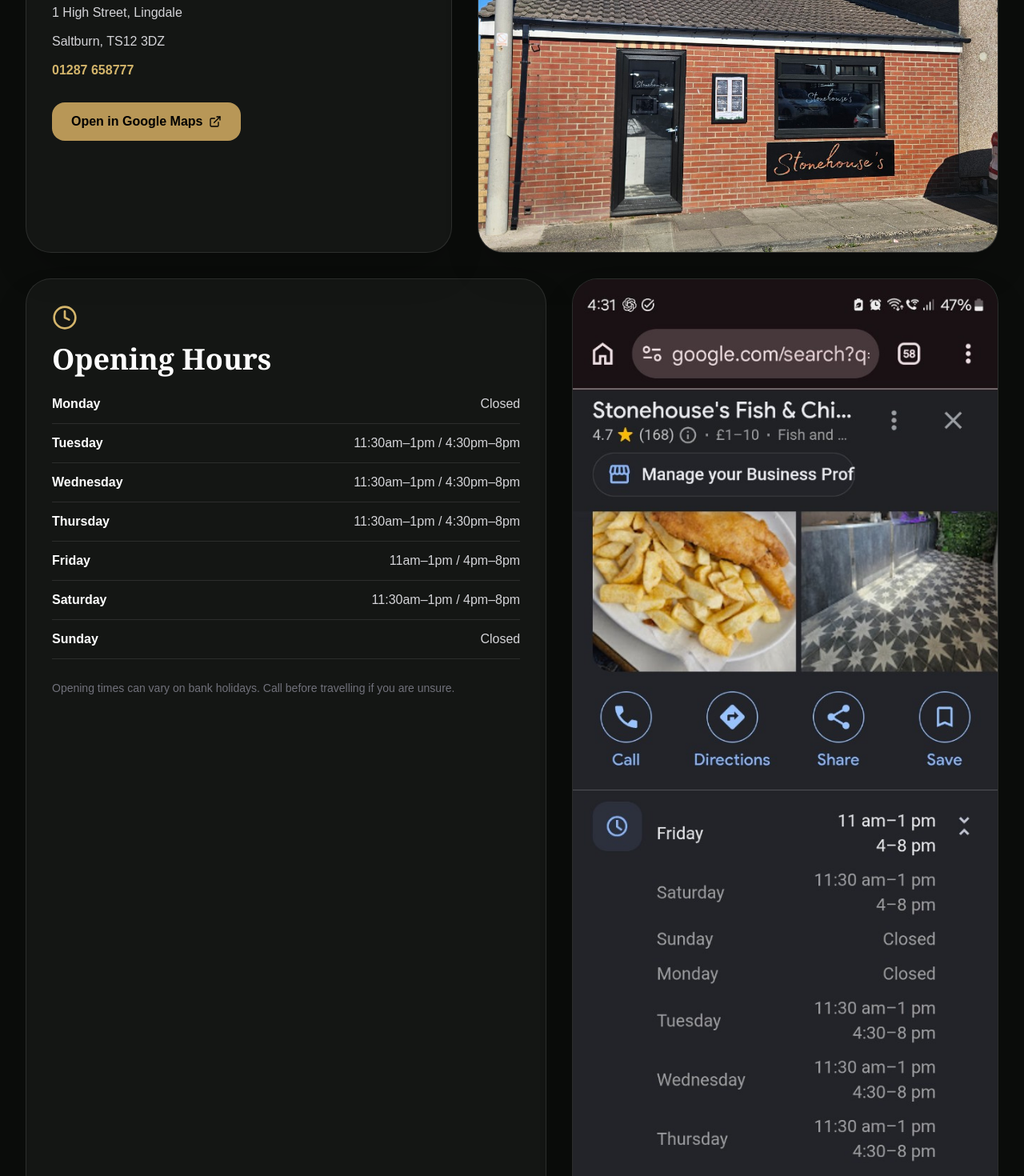
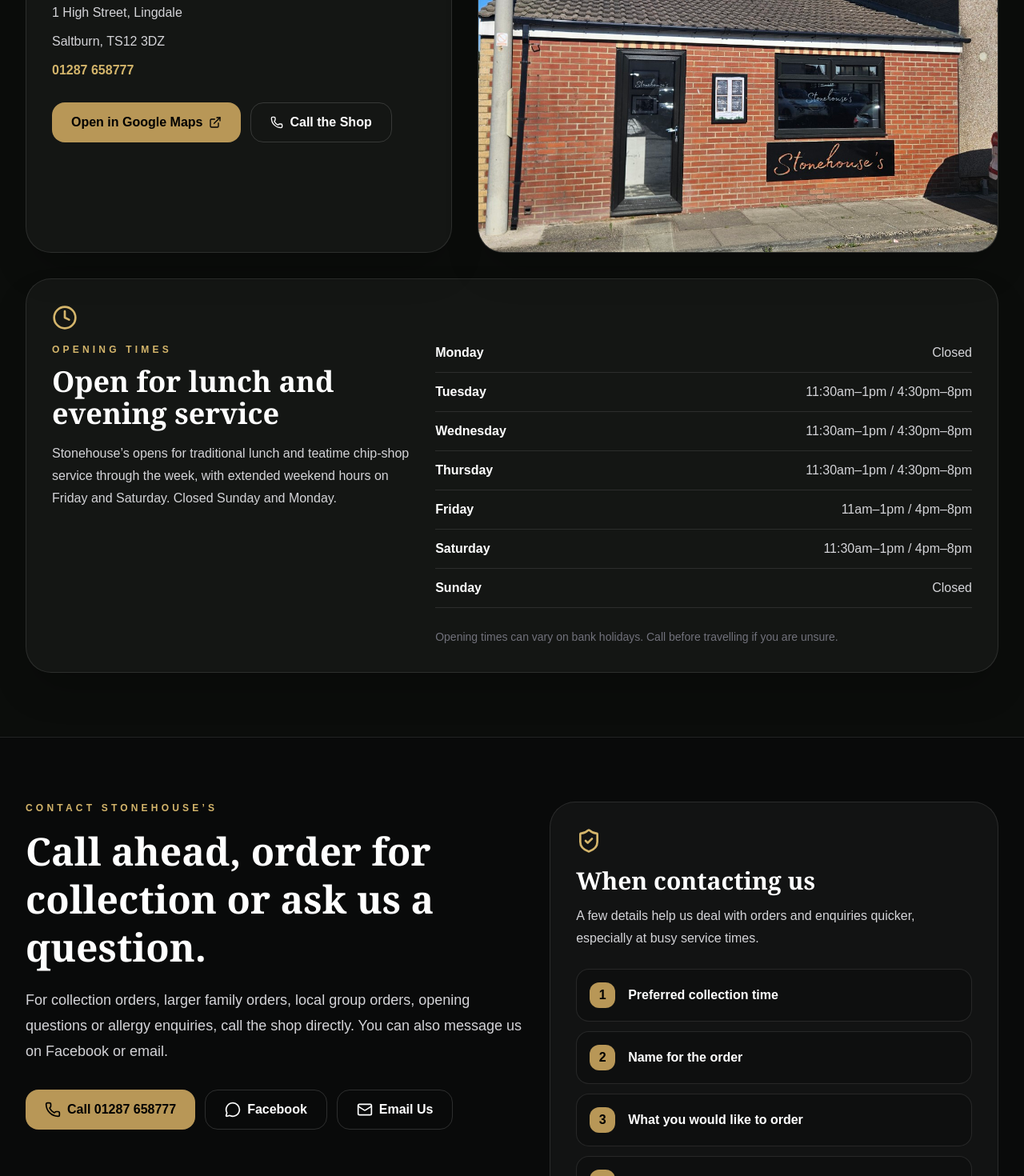
Before and after one commit to warrenspringgay-dotcom/stonehouse-s, a Next.js app: page / in a window 1280 px wide. Shown: the part 4920-6390 px from the top of the page at 80% size. Built offline with nearby package versions, Linux system fonts and the light colour scheme.

Commit message:
Launch Stonehouse's website

```diff
--- a/src/app/layout.tsx
+++ b/src/app/layout.tsx
@@ -1,7 +1,7 @@
 import type { Metadata } from "next";
 import "./globals.css";
 
-const siteUrl = "https://www.stonehouseschipshop.co.uk";
+const siteUrl = "https://www.stonehousesfishandchips.co.uk";
 
 export const metadata: Metadata = {
   metadataBase: new URL(siteUrl),
--- a/src/app/page.tsx
+++ b/src/app/page.tsx
@@ -19,8 +19,8 @@
 import SiteFooter from "@/components/SiteFooter";
 
 const BUSINESS_NAME = "Stonehouse’s Fish & Chips";
-const SITE_URL = "https://www.stonehouseschipshop.co.uk";
-const BUSINESS_EMAIL = "hello@stonehouseschipshop.co.uk";
+const SITE_URL = "https://www.stonehousesfishandchips.co.uk";
+const BUSINESS_EMAIL = "hello@stonehousesfishandchips.co.uk";
 const PHONE_DISPLAY = "01287 658777";
 const PHONE_HREF = "tel:+441287658777";
 const FACEBOOK_URL = "https://www.facebook.com/";
@@ -443,15 +443,25 @@
             </p>
           </div>
 
+          <div className="mt-7 flex flex-wrap gap-3">
             <a
               href={GOOGLE_MAPS_URL}
               target="_blank"
               rel="noopener noreferrer"
-            className="mt-7 inline-flex items-center gap-2 rounded-2xl bg-[#b89757] px-6 py-3 font-black text-black transition hover:bg-[#d4b56b]"
+              className="inline-flex items-center gap-2 rounded-2xl bg-[#b89757] px-6 py-3 font-black text-black transition hover:bg-[#d4b56b]"
             >
               Open in Google Maps
               <ExternalLink className="h-4 w-4" />
             </a>
+
+            <a
+              href={PHONE_HREF}
+              className="inline-flex items-center gap-2 rounded-2xl border border-white/15 px-6 py-3 font-black text-white transition hover:bg-white/10"
+            >
+              <Phone className="h-4 w-4" />
+              Call the Shop
+            </a>
+          </div>
         </div>
 
         <div className="overflow-hidden rounded-[2rem] border border-white/10 bg-white/[0.04] shadow-2xl">
@@ -465,11 +475,24 @@
         </div>
       </div>
 
-      <div className="mt-8 grid gap-8 lg:grid-cols-[1.1fr_0.9fr]">
-        <div className="rounded-[2rem] border border-white/10 bg-white/[0.04] p-8 shadow-2xl">
+      <div className="mt-8 rounded-[2rem] border border-white/10 bg-white/[0.04] p-8 shadow-2xl">
         <Clock className="mb-4 h-8 w-8 text-[#d4b56b]" />
-          <h2 className="font-serif text-4xl font-black">Opening Hours</h2>
-          <div className="mt-6 space-y-3 text-zinc-300">
+        <div className="grid gap-8 lg:grid-cols-[0.8fr_1.2fr] lg:items-start">
+          <div>
+            <p className="text-xs font-black uppercase tracking-[0.35em] text-[#d4b56b]">
+              Opening Times
+            </p>
+            <h2 className="mt-3 font-serif text-4xl font-black">
+              Open for lunch and evening service
+            </h2>
+            <p className="mt-4 leading-7 text-zinc-300">
+              Stonehouse’s opens for traditional lunch and teatime chip-shop
+              service through the week, with extended weekend hours on Friday and
+              Saturday. Closed Sunday and Monday.
+            </p>
+          </div>
+
+          <div className="space-y-3 text-zinc-300">
             <OpeningRow day="Monday" time="Closed" />
             <OpeningRow day="Tuesday" time="11:30am–1pm / 4:30pm–8pm" />
             <OpeningRow day="Wednesday" time="11:30am–1pm / 4:30pm–8pm" />
@@ -477,21 +500,11 @@
             <OpeningRow day="Friday" time="11am–1pm / 4pm–8pm" />
             <OpeningRow day="Saturday" time="11:30am–1pm / 4pm–8pm" />
             <OpeningRow day="Sunday" time="Closed" />
-          </div>
-          <p className="mt-6 text-sm leading-6 text-zinc-500">
-            Opening times can vary on bank holidays. Call before travelling if you
-            are unsure.
+            <p className="pt-3 text-sm leading-6 text-zinc-500">
+              Opening times can vary on bank holidays. Call before travelling if
+              you are unsure.
             </p>
           </div>
-
-        <div className="overflow-hidden rounded-[2rem] border border-white/10 bg-white/[0.04] shadow-2xl">
-          <Image
-            src="/images/stonehouses-google-hours.jpg"
-            alt="Stonehouse’s opening hours on Google Business Profile"
-            width={900}
-            height={1200}
-            className="h-full min-h-[420px] object-cover"
-          />
         </div>
       </div>
     </section>
@@ -516,11 +529,12 @@
             Contact Stonehouse’s
           </p>
           <h2 className="mt-4 font-serif text-4xl font-black leading-tight md:text-5xl">
-            Orders, enquiries and local questions.
+            Call ahead, order for collection or ask us a question.
           </h2>
           <p className="mt-5 max-w-2xl text-lg leading-8 text-zinc-300">
-            For opening questions, larger orders or anything else, call the shop
-            directly. You can also message us on Facebook or email.
+            For collection orders, larger family orders, local group orders,
+            opening questions or allergy enquiries, call the shop directly. You
+            can also message us on Facebook or email.
           </p>
 
           <div className="mt-8 flex flex-wrap gap-3">
@@ -552,13 +566,18 @@
 
         <div className="rounded-[2rem] border border-white/10 bg-white/[0.04] p-8">
           <ShieldCheck className="mb-4 h-8 w-8 text-[#d4b56b]" />
-          <h3 className="font-serif text-3xl font-black">Useful to include</h3>
+          <h3 className="font-serif text-3xl font-black">When contacting us</h3>
+          <p className="mt-3 leading-7 text-zinc-300">
+            A few details help us deal with orders and enquiries quicker,
+            especially at busy service times.
+          </p>
           <div className="mt-6 grid gap-3">
             {[
-              "Collection time",
-              "Approximate order size",
-              "Any allergies or dietary questions",
-              "Whether it is a larger local order",
+              "Preferred collection time",
+              "Name for the order",
+              "What you would like to order",
+              "Any allergy or dietary questions",
+              "Whether it is a larger family, school or local group order",
             ].map((item, index) => (
               <div key={item} className="flex gap-4 rounded-2xl border border-white/10 bg-black/20 p-4">
                 <div className="flex h-8 w-8 shrink-0 items-center justify-center rounded-xl bg-[#b89757] font-black text-black">
```
Lines whose indentation alone changed are shown as unchanged.
